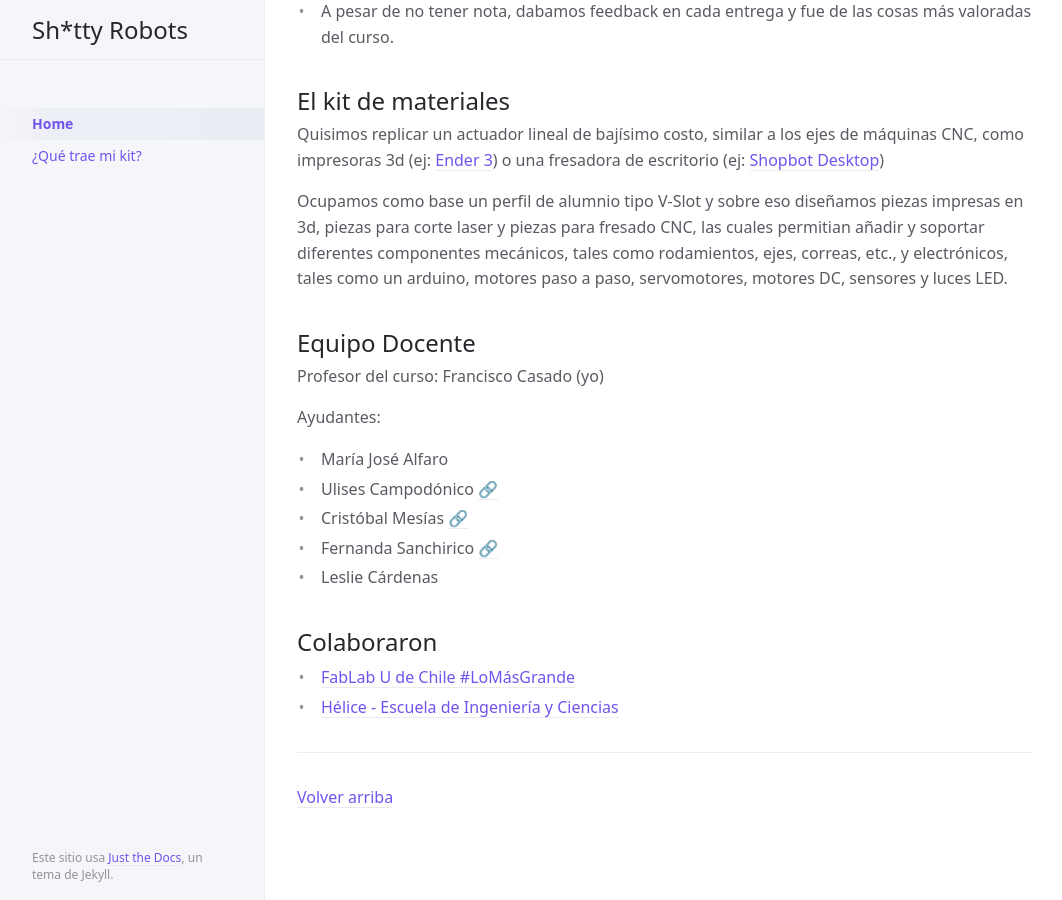
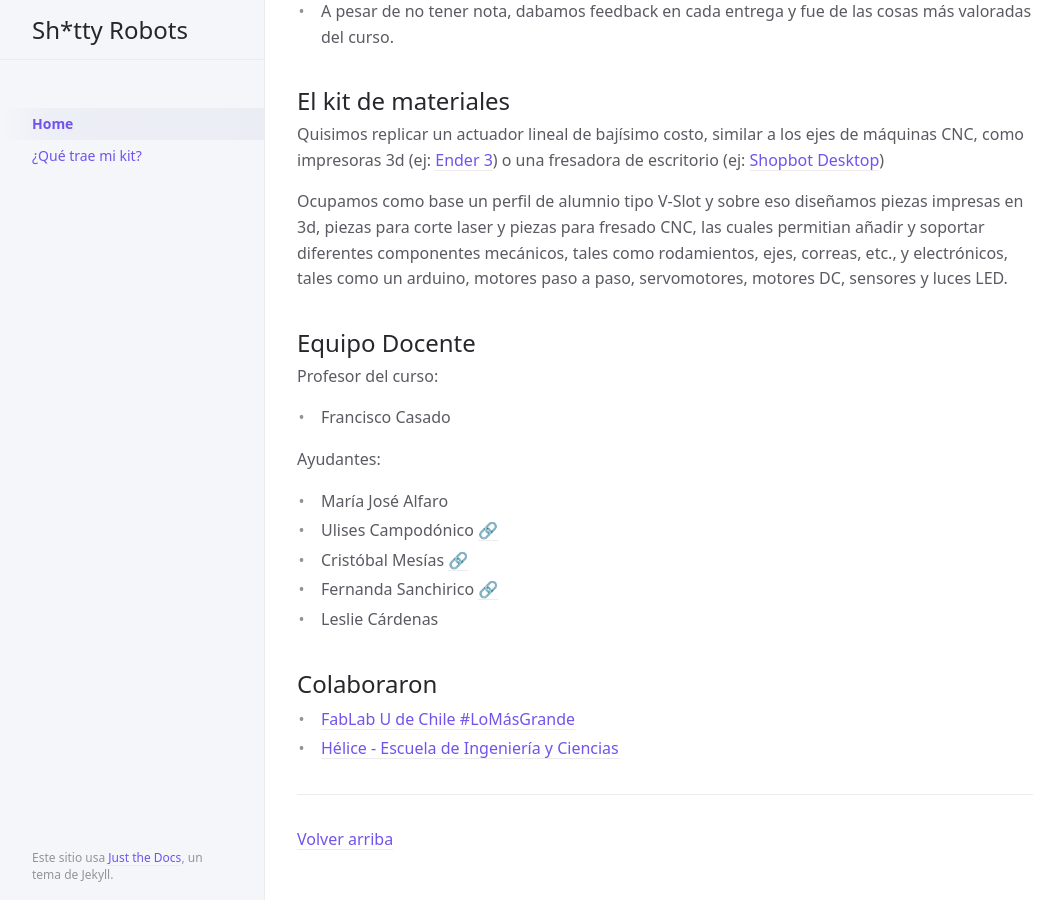
Before and after one commit to Beauchef-Proyecta/shitty-robots, a Jekyll site: the page built from index.md, in a window 1280 px wide and 900 px high, scrolled down 1416 px. Shown: the whole window, without its empty margins (107-1169 px from the left). Built offline with Jekyll 4.4.1, drawn with Linux system fonts in a browser that asks for light colours; emoji names are drawn with the system emoji font.

Commit message:
pagina base lista :)

```diff
--- a/index.md
+++ b/index.md
@@ -32,7 +32,8 @@ Quisimos replicar un actuador lineal de bajísimo costo, similar a los ejes de m
 Ocupamos como base un perfil de alumnio tipo V-Slot y sobre eso diseñamos piezas impresas en 3d, piezas para corte laser y piezas para fresado CNC, las cuales permitian añadir y soportar diferentes componentes mecánicos, tales como rodamientos, ejes, correas, etc., y electrónicos, tales como un arduino, motores paso a paso, servomotores, motores DC, sensores y luces LED.
 ## Equipo Docente
 
-Profesor del curso: Francisco Casado (yo)
+Profesor del curso:
+- Francisco Casado
 
 Ayudantes:
 - María José Alfaro []()<br>
```
